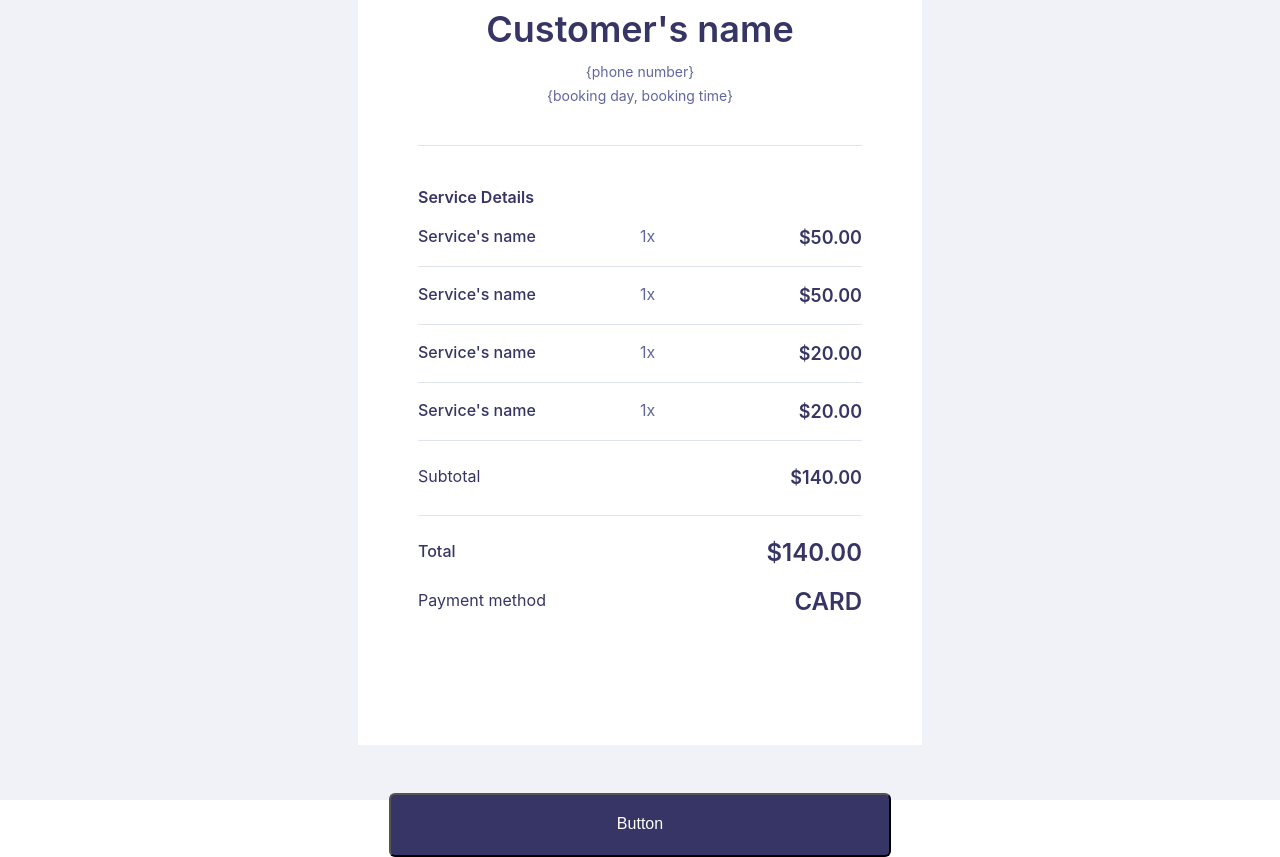
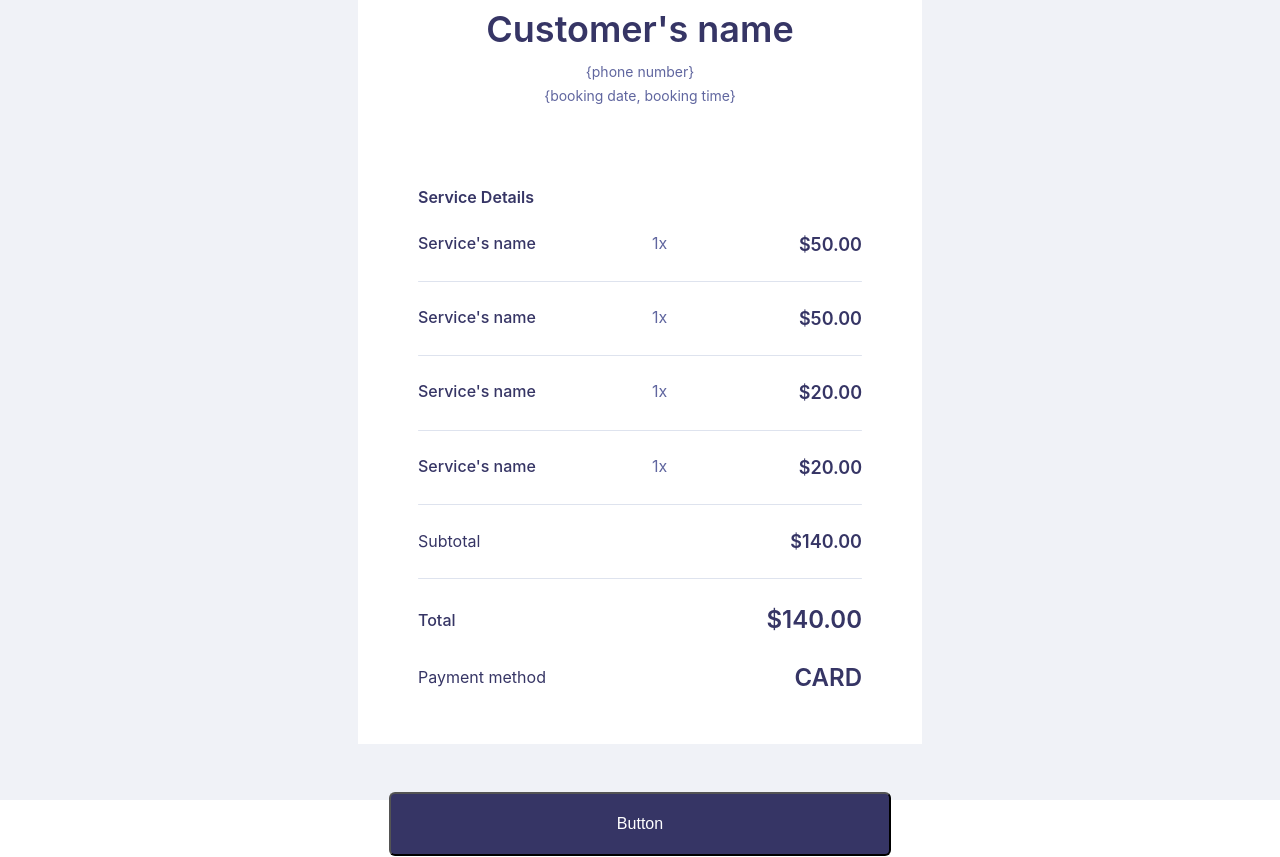
Before and after one commit to NguyenDangKhoa3118410198/webfigma, a React (Create React App) app: page / in a window 1280 px wide. Built offline with nearby package versions, Linux system fonts and the light colour scheme.

Commit message:
style: restyle in App.css

```diff
--- a/src/App.css
+++ b/src/App.css
@@ -13,25 +13,14 @@ body {
    text-rendering: optimizeSpeed;
 }
 
-.large-font {
-   font-size: 24px !important;
-   font-weight: 600 !important;
-   line-height: 33.6px;
-   color: #363565;
-}
-
-.bold-text {
-   font-weight: 500 !important;
-}
-
 .BookingApp {
    width: 100%;
-   height: 100dvh;
+   height: 100vh;
 }
 
 .booking-wrapper {
    width: 100%;
-   height: 100%;
+   height: 100vh;
    background: #f0f2f7;
    display: flex;
    justify-content: center;
@@ -49,7 +38,7 @@ body {
 
 .booking-information {
    width: 564px;
-   height: 801px;
+   height: 800px;
    color: #363565;
    padding: 60px;
    display: flex;
@@ -100,7 +89,7 @@ body {
 .booking-service-details {
    display: flex;
    flex-direction: column;
-   gap: 16px;
+   gap: 24px;
 }
 
 .booking-service-title {
@@ -122,6 +111,7 @@ body {
 
 .service-and-price {
    display: flex;
+   gap: 24px;
 }
 
 .services {
@@ -136,15 +126,20 @@ body {
    flex: 1;
    display: flex;
    justify-content: space-between;
+   gap: 24px;
 }
 
 .price {
+   display: flex;
+   align-items: center;
    font-size: 18px;
    line-height: 25.2px;
    text-align: right;
 }
 
 .quanlity {
+   width: 40px;
+   height: 22px;
    color: #60669f;
    font-size: 16px;
    font-weight: 400;
@@ -159,6 +154,8 @@ body {
 
 .sub-total,
 .payment-method {
+   display: flex;
+   align-items: center;
    font-size: 16px;
    font-weight: 400;
    line-height: 22.4px;
@@ -175,3 +172,15 @@ body {
    color: #fff;
    background-color: #363565;
 }
+
+/* ========================== */
+.large-font {
+   font-size: 24px;
+   font-weight: 600;
+   line-height: 33.6px;
+   color: #363565;
+}
+
+.bold-text {
+   font-weight: 500 !important;
+}
--- a/src/App.js
+++ b/src/App.js
@@ -16,7 +16,7 @@ function App() {
                         </p>
                         <p>
                            {"{"}
-                           booking day, booking time
+                           booking date, booking time
                            {"}"}
                         </p>
                      </div>
```
